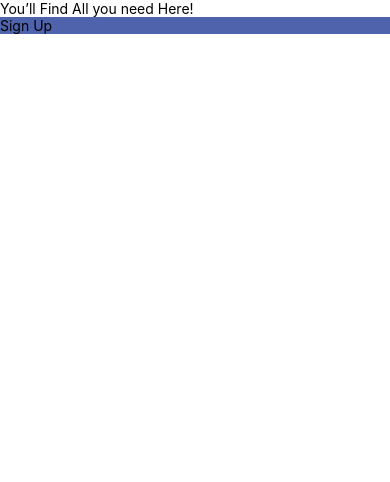
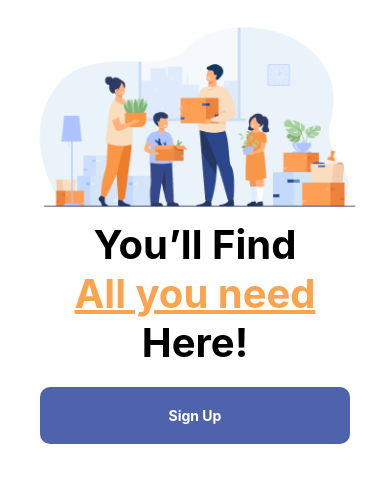
Before and after one commit to MarkusMaal2/FurnitureExampleApp, a React Native app: screen / in a window 390 px wide. Shown: the top 482 px of the page. Built offline with nearby package versions, Linux system fonts and the light colour scheme.

Commit message:
Added button and text styling

```diff
--- a/src/components/Button/index.js
+++ b/src/components/Button/index.js
@@ -5,8 +5,8 @@
 const Button = ({title, onPress}) => {
 
     return (
-        <TouchableOpacity activeOpacity={20} onPress={onPress} style={styles.container}>
-            <Text>{title}</Text>
+        <TouchableOpacity onPress={onPress} style={styles.container}>
+            <Text style={styles.title}>{title}</Text>
         </TouchableOpacity>
     )
 }
--- a/src/components/Button/styles.js
+++ b/src/components/Button/styles.js
@@ -2,6 +2,16 @@
 export const styles = StyleSheet.create({
     container: {
         backgroundColor: '#4F63AC',
-        padding: 0
+        padding: 0,
+        margin: 20,
+        borderRadius: 10
+    },
+
+    title: {
+        textAlign: "center",
+        color: "white",
+        padding: 10,
+        paddingVertical: 20,
+        fontWeight: "bold",
     }
 })
--- a/src/screens/auth/Splash/index.js
+++ b/src/screens/auth/Splash/index.js
@@ -1,6 +1,7 @@
 import React from "react";
 import {View, Text, Image,} from "react-native";
 import Button from "../../../components/Button";
+import { styles } from "./styles";
 
 const Splash = () => {
 
@@ -9,8 +10,11 @@
     }
 
     return (
-        <View>
-            <Text>You’ll Find All you need Here!</Text>
+        <View style={styles.container}>
+            <Image resizeMode="contain" style={styles.image} source={require('../../../assets/splash_screen.png')}/>
+            <Text style={styles.title}>You’ll Find</Text>
+            <Text style={[styles.title, styles.innerTitle]}>All you need</Text>
+            <Text style={styles.title}>Here!</Text>
             <Button title="Sign Up" onPress={handlePress}></Button>
         </View>
     )
--- a/src/screens/auth/Splash/styles.js
+++ b/src/screens/auth/Splash/styles.js
@@ -1,3 +1,25 @@
+import { StyleSheet } from "react-native";
 export const styles = StyleSheet.create({
+    image: {
+        width: '100%',
+        height: 200
+    },
 
+    title: {
+        fontSize: 40,
+        fontWeight: "bold",
+        textAlign: "center"
+    },
+
+    innerTitle: {
+        color: '#FCA34D',
+        textDecorationLine: 'underline'
+    },
+
+    container: {
+        margin: 20,
+        display: "flex",
+        flexDirection: "column",
+        justifyContent: "center"
+    }
 })
```
Also changed, not shown: src/assets/splash_screen.png (added).
